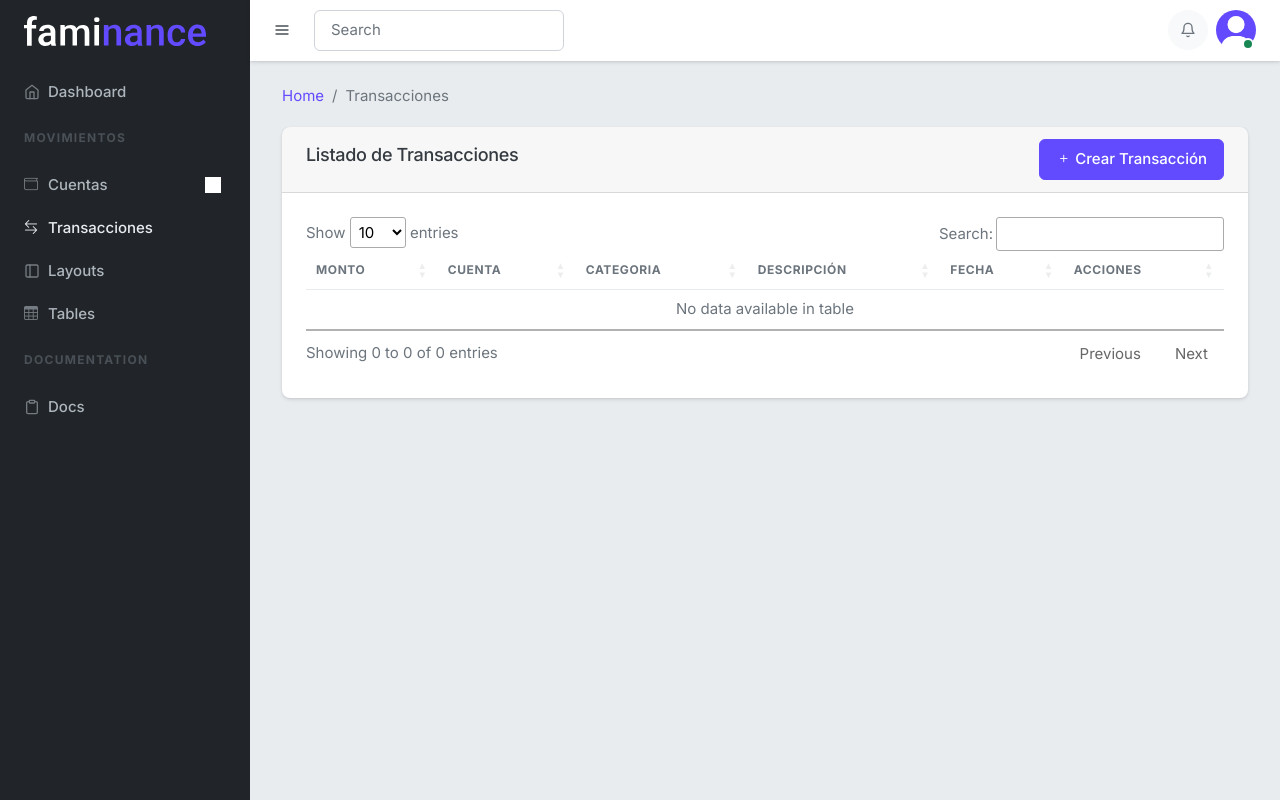
After one commit to juandaherrera/faminance, a Django app: page /finance/transactions in a window 1280 px wide. The commit adds this page. Run offline with Django 5.2, Linux system fonts and the light colour scheme; data that the repository does not hold is empty; some libraries are stand-ins or nearby versions; grey boxes are pictures that could not be loaded.

Commit message:
➡️ Transactions List

```diff
--- /dev/null
+++ b/apps/finance/templates/transactions/transaction_list.html
@@ -0,0 +1,58 @@
+{% extends "defaults/list.html" %}
+{% load humanize %}
+
+{% block card_header %}
+    <div class="row d-flex justify-content-end align-items-center">
+        <div class="col d-flex justify-content-start align-items-center">
+            <h4 class="card-title">Listado de {{ info.model.verbose_name_plural }}</h4>
+        </div>
+        <div class="col-3 d-flex justify-content-end">
+            <button type="button" class="btn btn-primary" onclick="return open_modal('{% url 'finance:account-create-modal' %}')">
+                <i class="bi bi-plus"></i> Crear {{ info.model.verbose_name }}
+            </button>
+        </div>
+    </div>
+{% endblock card_header %}
+
+{% block table_header %}
+    <th>Monto</th>
+    <th>Cuenta</th>
+    <th>Categoria</th>
+    <th>Descripción</th>
+    <th>Fecha</th>
+    <th>Acciones</th>
+{% endblock table_header %}
+
+{% block table_body %}
+    {% for object in object_list %}
+        <tr>
+            <td class="text-end">
+                {% if object.amount >= 0 %}
+                    <div class="btn btn-outline-success btn-sm">
+                    {{ object.amount_formatted|intcomma }}
+                {% else %}
+                    <div class="btn btn-outline-danger btn-sm">
+                    {{ object.amount_formatted|intcomma }}
+                    </div>
+                {% endif %}
+            </td>
+            <td> {{ object.account.name }} </td>
+            <td> {{ object.category }} </td>
+            <td> {{ object.description }}</a>
+                <td> {{ object.date }}</a>
+            </td>
+            <td>
+                <a href="#!" class="btn btn-light btn-icon btn-sm rounded-circle me-1" title="Ver">
+                    <i class="bi bi-eye" style="font-size: 1.25em;"></i>
+                </a>
+                {% comment %} <a class="btn btn-light btn-icon btn-sm rounded-circle me-1" title="Editar" onclick="return open_modal('{% url 'finance:account-update-modal' pk=object.pk %}')">
+                    <i class="bi bi-pencil-square" style="font-size: 1.25em;"></i>
+                </a>
+                <a class="btn btn-light btn-icon btn-sm rounded-circle" title="Eliminar" onclick="return delete_alert('{% url 'finance:account-delete-modal' pk=object.pk %}')">
+                    <i class="bi bi-trash" style="font-size: 1.25em;"></i>
+                </a> {% endcomment %}
+            </td>
+        </tr>
+
+    {% endfor %}
+{% endblock table_body %}
--- a/apps/finance/tests.py
+++ b/apps/finance/tests.py
@@ -112,9 +112,12 @@ class TransactionModelTests(BaseTestSetUp):
 class AccountModelTests(BaseTestSetUp):
 
     def test_account_with_initial_balance_creates_transaction(self):
-        transaction = Transaction.objects.filter(Q(account=self.account)).order_by('-date').first()
+        transactions_obj = Transaction.objects.filter(Q(account=self.account)).order_by('-date')
+        transaction = transactions_obj.first()
+        transaction_qty = transactions_obj.count()
 
         self.assertEqual(self.account.balance, 100)
+        self.assertEqual(transaction_qty, 1)
         self.assertEqual(self.account.balance, transaction.amount)
         self.assertGreaterEqual(transaction.created_at, self.account.created_at)
 
--- a/apps/finance/urls.py
+++ b/apps/finance/urls.py
@@ -6,10 +6,10 @@ app_name = 'finance'
 
 urlpatterns = [
     path('account-type', views.AccountTypeListView.as_view(), name='account-type-list'),
-    path('account', views.AccountListView.as_view(), name='account-list'),
+    path('accounts', views.AccountListView.as_view(), name='account-list'),
     path('account/modal/create', views.AccountCreateView.as_view(), name='account-create-modal'),
     path(
-        'account/modal/update/<int:pk>',
+        'accounts/modal/update/<int:pk>',
         views.AccountUpdateView.as_view(),
         name='account-update-modal',
     ),
@@ -18,4 +18,6 @@ urlpatterns = [
         views.AccountDeleteView.as_view(),
         name='account-delete-modal',
     ),
+    # Transactions
+    path('transactions', views.TransactionListView.as_view(), name='transaction-list'),
 ]
--- a/apps/finance/views.py
+++ b/apps/finance/views/transactions.py
@@ -7,33 +7,28 @@ from apps.utils.views import (
     BaseUpdateView,
 )
 
-from .forms import AccountForm
-from .models import Account, AccountType
+from ..forms import AccountForm
+from ..models import Transaction
 
 
-class AccountTypeListView(BaseListView):
-    model = AccountType
-    template_name = 'account_type_list.html'
+class TransactionListView(BaseListView):
+    model = Transaction
+    template_name = 'transactions/transaction_list.html'
     breadcrumbs = (
         ('Home', 'core:index'),
-        ('Tipos de Cuenta', None),
+        ('Transacciones', None),
     )
 
-
-class AccountListView(BaseListView):
-    model = Account
-    template_name = 'account_list.html'
-    breadcrumbs = (
-        ('Home', 'core:index'),
-        ('Cuentas', None),
-    )
+    def get_queryset(self):
+        return Transaction.objects.filter(account___deleted=False).order_by('-date')
 
 
+"""
 class AccountCreateView(BaseCreateView):
     model = Account
     form_class = AccountForm
     success_url = reverse_lazy('finance:account-list')
-    template_name = "account_form.html"
+    template_name = 'accounts/account_form.html'
 
     def form_valid(self, form):
         form.instance.user = self.request.user
@@ -44,9 +39,10 @@ class AccountUpdateView(BaseUpdateView):
     model = Account
     form_class = AccountForm
     success_url = reverse_lazy('finance:account-list')
-    template_name = "account_form.html"
+    template_name = "accounts/account_form.html"
 
 
 class AccountDeleteView(BaseDeleteView):
     model = Account
     success_url = reverse_lazy('finance:account-list')
+"""
--- a/templates/defaults/list.html
+++ b/templates/defaults/list.html
@@ -39,16 +39,15 @@
 
 {% block scripts %}
 <script>
-    // Activar DataTables en todas las tablas con la clase .datatable
+
     $(document).ready(function() {
-        $('.datatable').DataTable();
-    });
-
-    $('.datatable').DataTable({
-        responsive: true,
-        language: {
-            url: 'https://cdn.datatables.net/plug-ins/1.10.25/i18n/Spanish.json'
-        }
+        $('.datatable').DataTable({
+            responsive: true,
+            language: {
+                url: 'https://cdn.datatables.net/plug-ins/1.10.25/i18n/Spanish.json'
+            },
+            order: []
+        });
     });
 
 </script>
--- a/templates/includes/sidebar.html
+++ b/templates/includes/sidebar.html
@@ -47,6 +47,13 @@
             </li>
 
             <li class="nav-item">
+                <a class="nav-link {% if request.resolver_match.url_name == 'transaction-list' %}active{% endif %}" href="{% url "finance:transaction-list" %}">
+                    <i class="nav-icon icon-xs me-2 bi bi-arrow-left-right"></i>
+                    Transacciones
+                </a>
+            </li>
+
+            <li class="nav-item">
                 <a class="nav-link " href="./pages/layout.html">
                     <svg xmlns="http://www.w3.org/2000/svg" width="24" height="24" viewBox="0 0 24 24" fill="none" stroke="currentColor" stroke-width="2" stroke-linecap="round" stroke-linejoin="round" class="feather feather-sidebar nav-icon icon-xs me-2"><rect x="3" y="3" width="18" height="18" rx="2" ry="2"></rect><line x1="9" y1="3" x2="9" y2="21"></line></svg>
                     Layouts
```
Also changed, not shown: apps/finance/signals.py (+10 -6 lines), apps/finance/views/__init__.py (added, +8 -0 lines), apps/finance/views/accounts.py (added, +58 -0 lines), apps/finance/templates/accounts/account_form.html (line endings or trailing spaces), apps/finance/templates/accounts/account_list.html (renamed from apps/finance/templates/account_list.html), apps/finance/templates/accounts/account_type_list.html (renamed from apps/finance/templates/account_type_list.html).
